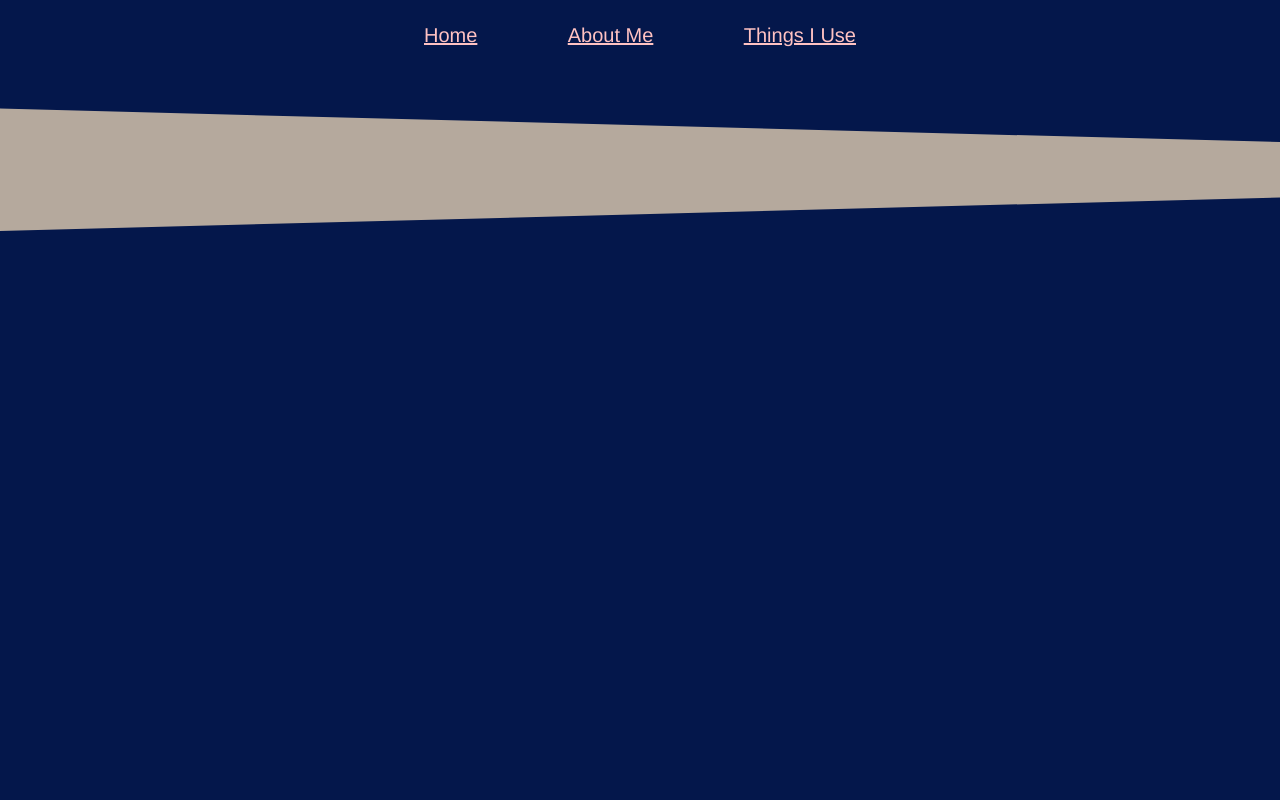
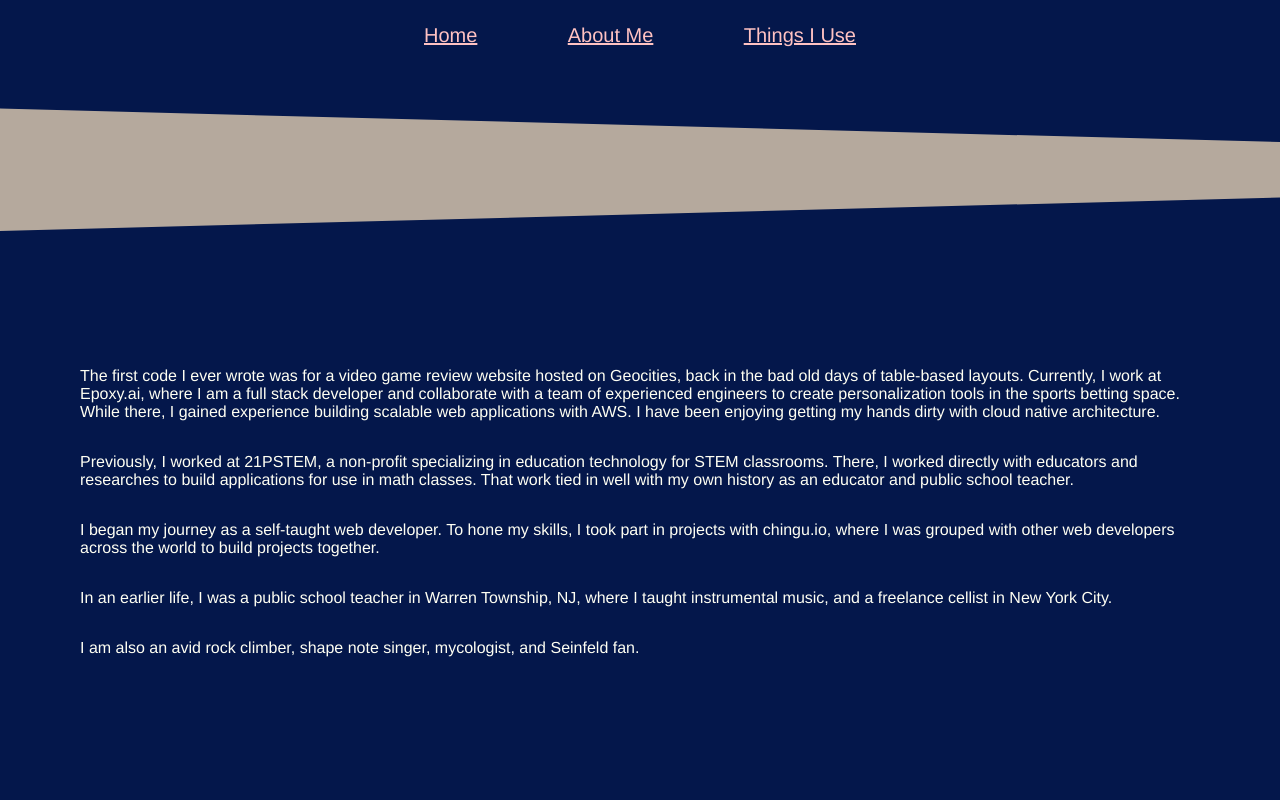
Before and after one commit to iamtimleonard/portfolio, a Next.js app: page /about in a window 1280 px wide. Shown: the top 800 px of the page. Built offline with nearby package versions, Linux system fonts and the light colour scheme.

Commit message:
about me

```diff
--- a/app/about/about.module.css
+++ b/app/about/about.module.css
@@ -0,0 +1,9 @@
+.container {
+  text-align: left;
+  color: var(--ivory);
+  font-family: Helvetica, Arial, sans-serif;
+  padding: 5rem;
+  .section {
+    margin: 2rem 0;
+  }
+}
--- a/app/about/page.tsx
+++ b/app/about/page.tsx
@@ -1,7 +1,40 @@
 import styles from "./about.module.css";
 
 function Page() {
-  return <></>;
+  return (
+    <div className={styles.container}>
+      <p className={styles.section}>
+        The first code I ever wrote was for a video game review website hosted
+        on Geocities, back in the bad old days of table-based layouts.
+        Currently, I work at Epoxy.ai, where I am a full stack developer and
+        collaborate with a team of experienced engineers to create
+        personalization tools in the sports betting space. While there, I gained
+        experience building scalable web applications with AWS. I have been
+        enjoying getting my hands dirty with cloud native architecture.
+      </p>
+      <p className={styles.section}>
+        Previously, I worked at 21PSTEM, a non-profit specializing in education
+        technology for STEM classrooms. There, I worked directly with educators
+        and researches to build applications for use in math classes. That work
+        tied in well with my own history as an educator and public school
+        teacher.
+      </p>
+      <p className={styles.section}>
+        I began my journey as a self-taught web developer. To hone my skills, I
+        took part in projects with chingu.io, where I was grouped with other web
+        developers across the world to build projects together.
+      </p>
+      <p className={styles.section}>
+        In an earlier life, I was a public school teacher in Warren Township,
+        NJ, where I taught instrumental music, and a freelance cellist in New
+        York City.
+      </p>
+      <p className={styles.section}>
+        I am also an avid rock climber, shape note singer, mycologist, and
+        Seinfeld fan.
+      </p>
+    </div>
+  );
 }
 
 export default Page;
```
